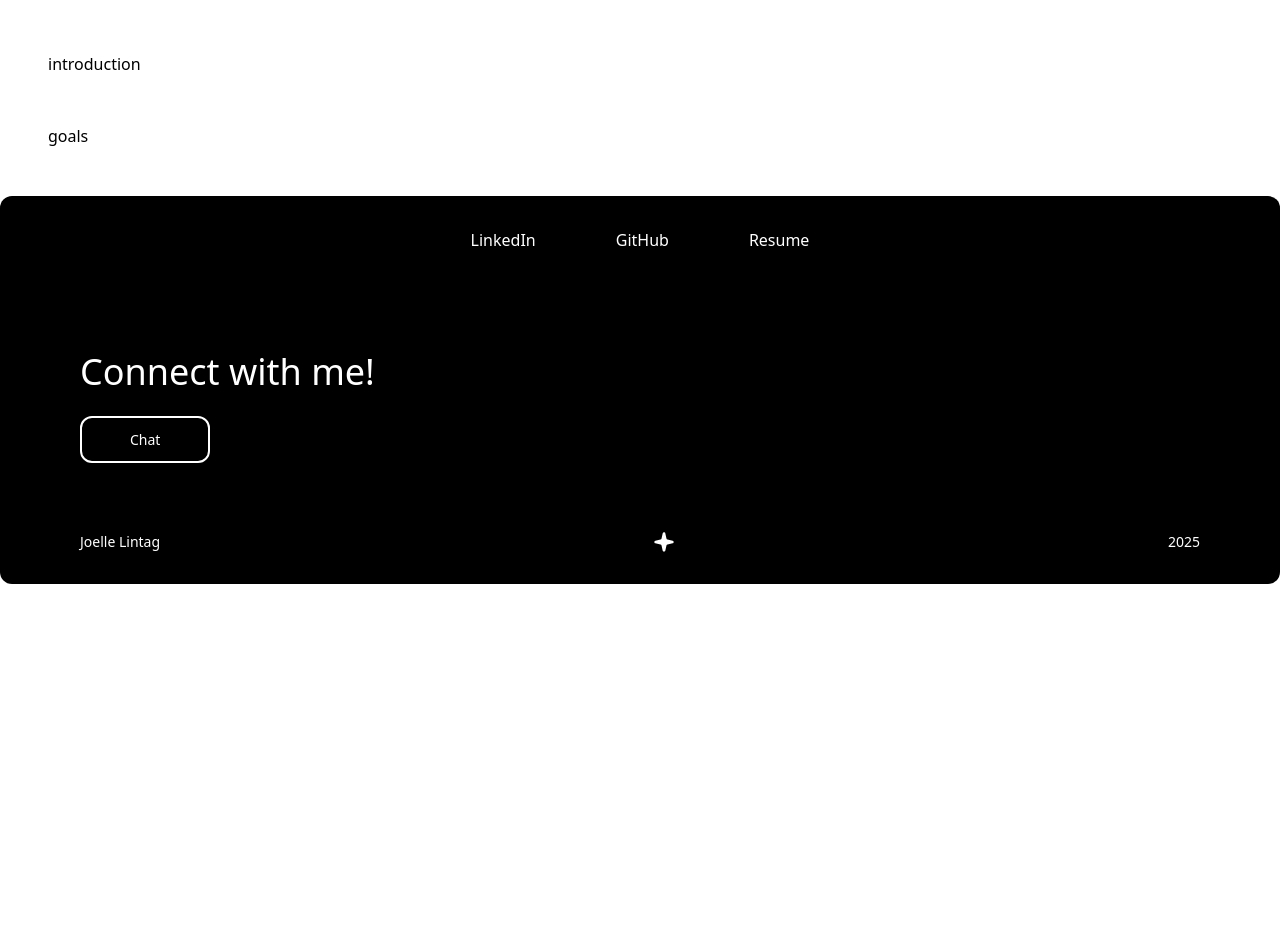
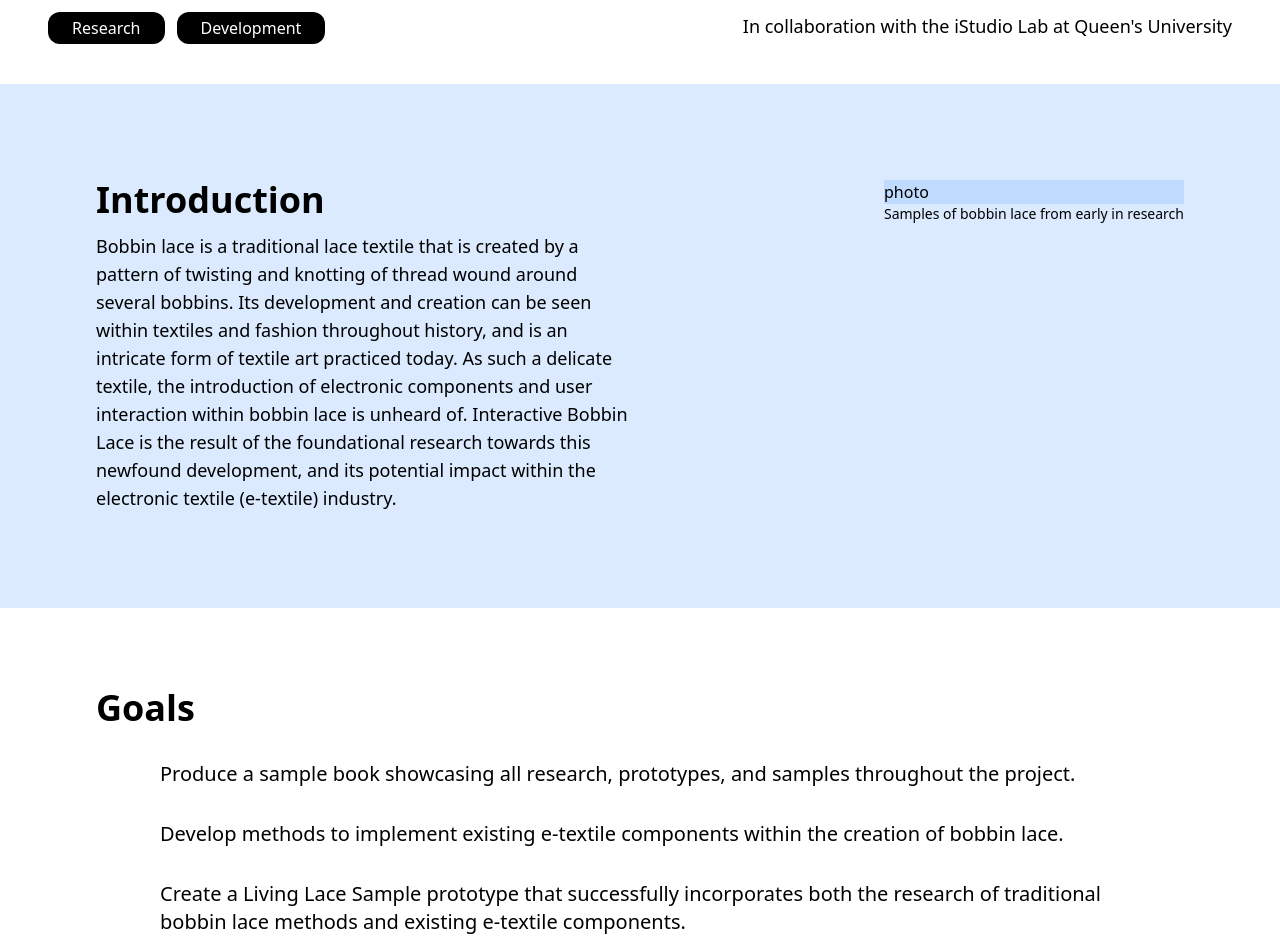
Before and after one commit to elleintag/my-portfolio, a Next.js app: page /projects/bobbinlace in a window 1280 px wide. Shown: the part 484-1432 px from the top of the page. Before the commit the page ends 1068 px from the top, so only its background shows below. Built offline with nearby package versions, Linux system fonts and the light colour scheme.

Commit message:
Update page.tsx

```diff
--- a/app/projects/bobbinlace/page.tsx
+++ b/app/projects/bobbinlace/page.tsx
@@ -2,14 +2,40 @@ import React from 'react'
 
 const bobbinlace = () => {
   return (
-    <div className='mx-auto pt-64 pb-12 space-y-12'>
-      <div className='text-center space-y-3'>
+    <div className='pt-64 pb-12'>
+      <div className='text-center py-10 space-y-3'>
           <p className='text-5xl font-bold'>Interactive Bobbin Lace</p>
           <p className='text-xl italic'>Undergraduate Capstone Research Project</p>
       </div>
-      <div className='px-12'>labels and collaboration</div>
-      <div className='px-12'>introduction</div>
-      <div className='px-12'>goals</div>
+      <div className='px-12 pb-10 flex justify-between'>
+        <div className='flex space-x-3'>
+          <p className='text-md border-solid bg-black border-black text-white rounded-xl px-6 py-1'>Research</p>
+          <p className='text-md border-solid bg-black border-black text-white rounded-xl px-6 py-1'>Development</p>
+        </div>
+        <div>
+          <p className='text-lg'>In collaboration with the iStudio Lab at Queen's University</p>
+        </div>
+      </div>
+      <div className='p-24 bg-blue-100 flex justify-between'>
+        <div className='w-1/2 space-y-3'>
+          <p className='text-4xl font-bold'>Introduction</p>
+          <p className='text-lg'>Bobbin lace is a traditional lace textile that is created by a pattern of twisting and knotting of thread wound around several bobbins. Its development and creation can be seen within textiles and fashion throughout history, and is an intricate form of textile art practiced today. As such a delicate textile, the introduction of electronic components and user interaction within bobbin lace is unheard of. Interactive Bobbin Lace is the result of the foundational research towards this newfound development, and its potential impact within the electronic textile (e-textile) industry.</p>
+        </div>
+        <div className=''>
+          <div className='bg-blue-200'>photo</div>
+          <p className='text-sm'>Samples of bobbin lace from early in research</p>
+        </div>
+      </div>
+
+      <div className='px-24 py-20'>
+        <p className='text-4xl font-bold'>Goals</p>
+        <div className='px-16 py-8 space-y-8 text-xl'>
+          <p>Produce a sample book showcasing all research, prototypes, and samples throughout the project.</p>
+          <p>Develop methods to implement existing e-textile components within the creation of bobbin lace.</p>
+          <p>Create a Living Lace Sample prototype that successfully incorporates both the research of traditional bobbin lace methods and existing e-textile components.</p>
+        </div>
+      </div>
+
     </div>
   )
 }
```
